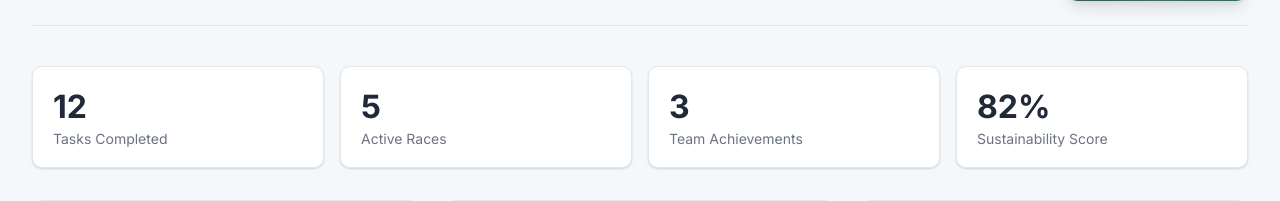
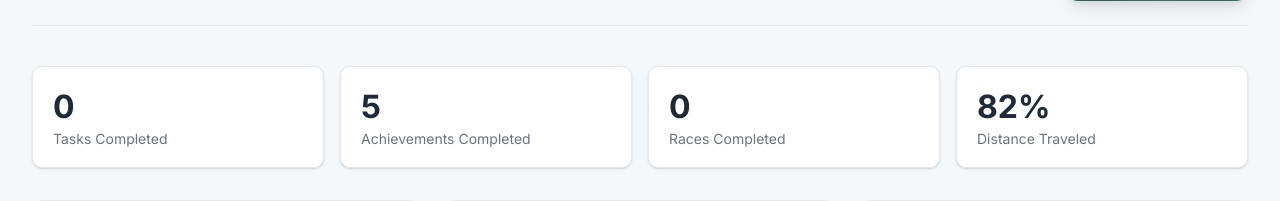
Before and after one commit to lmt610/ecm2434, a Django app: page /welcome/ in a window 1280 px wide. Shown: the part 238-439 px from the top of the page. Run offline with Django 4.2, Linux system fonts and the light colour scheme; the visitor is signed in with stand-in values (Sample User, id 1); data comes from the database, SQL or seed files in the repository; data that the repository does not hold is empty.

Commit message:
added two dynamic dashboard boxes

```diff
--- a/project/race/models.py
+++ b/project/race/models.py
@@ -60,6 +60,10 @@ class RaceEntry(models.Model):
                 self.medal = medals[i]
                 break
 
+    @classmethod
+    def get_num_completed_races(cls,user):
+        return cls.objects.filter(user=user).count()
+
     @property
     def race_date(self):
         return self.start_time.date()  # This extracts the date part from the start_time
--- a/project/tasks/models.py
+++ b/project/tasks/models.py
@@ -64,5 +64,9 @@ class UserTaskCompletion(models.Model):
     task = models.ForeignKey(Task, on_delete=models.CASCADE)
     completed_at = models.DateTimeField(auto_now_add=True)
 
+    @classmethod
+    def get_num_completed_tasks(cls,user):
+        return cls.objects.filter(user=user).count()
+
     class Meta:
         unique_together = ('user', 'task')
--- a/project/users/templates/users/welcome.html
+++ b/project/users/templates/users/welcome.html
@@ -29,20 +29,20 @@
     <!-- Quick Stats Summary -->
     <div class="stats-summary">
         <div class="stat-card">
-            <h3 class="stat-value">12</h3>
+            <h3 class="stat-value">{{ tasks_completed }}</h3>
             <p class="stat-label">Tasks Completed</p>
         </div>
         <div class="stat-card">
             <h3 class="stat-value">5</h3>
-            <p class="stat-label">Active Races</p>
+            <p class="stat-label">Achievements Completed</p>
         </div>
         <div class="stat-card">
-            <h3 class="stat-value">3</h3>
-            <p class="stat-label">Team Achievements</p>
+            <h3 class="stat-value">{{ races_completed|default:"0"}}</h3>
+            <p class="stat-label">Races Completed</p>
         </div>
         <div class="stat-card">
             <h3 class="stat-value">82%</h3>
-            <p class="stat-label">Sustainability Score</p>
+            <p class="stat-label">Distance Traveled</p>
         </div>
     </div>
 
--- a/project/users/views.py
+++ b/project/users/views.py
@@ -5,6 +5,8 @@ from django.contrib.auth.decorators import login_required
 from django.http import JsonResponse
 from .forms import LoginForm, UserRegistrationForm
 from .models import Profile, UserSettings
+from tasks.models import UserTaskCompletion
+from race.models import RaceEntry
 from django.contrib.auth import get_user_model, logout
 from django.contrib.auth.forms import PasswordChangeForm
 from django.core.validators import EmailValidator
@@ -67,13 +69,17 @@ def register(request):
 def welcome(request):
         if request.user.is_authenticated:
             user_profile = Profile.objects.get(user=request.user)
-
+            tasks_complete = UserTaskCompletion.get_num_completed_tasks(user_profile.user)
+            races_complete = RaceEntry.get_num_completed_races(user_profile.user)
+            print(tasks_complete, races_complete)
             context = {
                 'user_score': user_profile.points,
                 }
             return render(request, 'users/welcome.html', {
                 'username': request.user.username,
-                'user_score': user_profile.points
+                'user_score': user_profile.points,
+                'tasks_completed' : tasks_complete,
+                'races_completed' : races_complete
             })
         else:
             return redirect('login')
```
